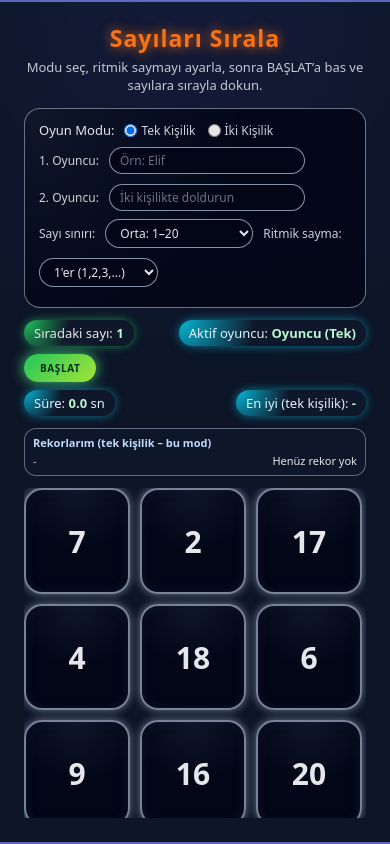
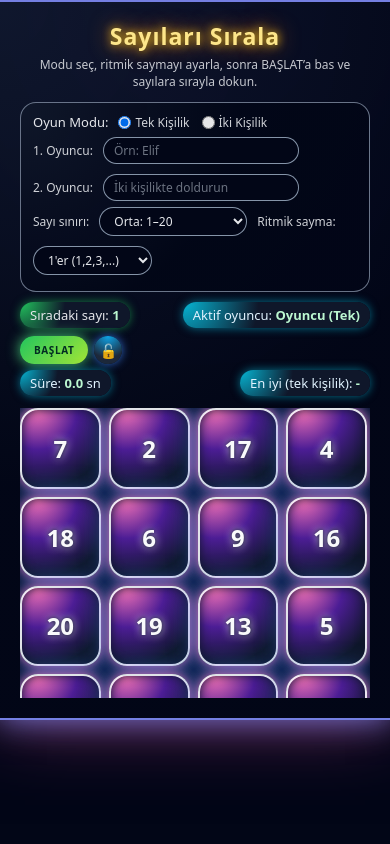
Before and after one commit to serkancetin45/1-sinif-matematik, a plain HTML site: page index.html in a window 390 px wide. Both pictures are taken after a click on the button "BAŞLAT". Drawn offline with Linux system fonts and the light colour scheme.

Commit message:
Add files via upload

```diff
--- a/index.html
+++ b/index.html
@@ -2,6 +2,10 @@
 <html lang="tr">
 <head>
   <meta charset="UTF-8" />
+  <meta
+    name="viewport"
+    content="width=device-width, initial-scale=1, maximum-scale=1, user-scalable=no"
+  />
   <title>Sayı Avcısı – Tek & Çift Kişilik</title>
   <style>
     * {
@@ -20,18 +24,20 @@
         radial-gradient(circle at top, #4f46e5 0, #020617 45%) fixed,
         radial-gradient(circle at bottom, #ec4899 0, #000000 50%) fixed;
       color: #e5e7eb;
+      overflow: hidden;
     }
 
     .game-wrapper {
-      background: rgba(15, 23, 42, 0.92);
+      background: radial-gradient(circle at top left, rgba(15, 23, 42, 0.96) 0, rgba(2, 6, 23, 0.98) 60%);
       border-radius: 24px;
-      border: 2px solid rgba(129, 140, 248, 0.7);
+      border: 2px solid rgba(129, 140, 248, 0.9);
       box-shadow:
-        0 0 25px rgba(129, 140, 248, 0.7),
-        0 0 60px rgba(236, 72, 153, 0.4);
-      padding: 20px 24px 24px;
+        0 0 30px rgba(129, 140, 248, 0.8),
+        0 0 70px rgba(236, 72, 153, 0.5);
+      padding: 18px 20px 20px;
       max-width: 520px;
       width: 100%;
+      max-height: 720px;
       display: flex;
       flex-direction: column;
     }
@@ -40,33 +46,36 @@
       text-align: center;
       font-size: 28px;
       margin-bottom: 4px;
-      color: #f97316;
-      text-shadow: 0 0 12px rgba(249, 115, 22, 0.9);
+      color: #fde68a;
+      text-shadow:
+        0 0 10px rgba(250, 204, 21, 1),
+        0 0 22px rgba(249, 115, 22, 0.9);
       letter-spacing: 1px;
     }
 
     .subtitle {
       text-align: center;
-      font-size: 14px;
-      margin-bottom: 14px;
+      font-size: 13px;
+      margin-bottom: 12px;
       color: #e5e7eb;
       opacity: 0.85;
     }
 
     .settings {
       border-radius: 16px;
-      padding: 12px 14px;
+      padding: 10px 12px;
       background: radial-gradient(circle at top left, rgba(15, 23, 42, 1) 0, rgba(2, 6, 23, 0.9) 55%);
       border: 1px solid rgba(148, 163, 184, 0.7);
-      margin-bottom: 12px;
+      margin-bottom: 10px;
       font-size: 13px;
+      transition: opacity 0.2s ease, filter 0.2s ease;
     }
 
     .settings-row {
       display: flex;
       flex-wrap: wrap;
       gap: 10px;
-      margin-bottom: 8px;
+      margin-bottom: 6px;
       align-items: center;
     }
 
@@ -109,7 +118,7 @@
       display: flex;
       justify-content: space-between;
       align-items: center;
-      margin-bottom: 8px;
+      margin-bottom: 6px;
       font-size: 13px;
       gap: 8px;
       flex-wrap: wrap;
@@ -138,12 +147,12 @@
     .btn {
       border: none;
       border-radius: 999px;
-      padding: 7px 16px;
+      padding: 7px 14px;
       background: linear-gradient(135deg, #22c55e, #a3e635);
       color: #022c22;
       font-weight: 700;
       cursor: pointer;
-      transition: transform 0.12s ease, box-shadow 0.12s ease, filter 0.15s ease;
+      transition: transform 0.12s ease, box-shadow 0.12s ease, filter 0.15s ease, opacity 0.15s ease;
       box-shadow: 0 0 14px rgba(74, 222, 128, 0.9);
       text-transform: uppercase;
       letter-spacing: 0.06em;
@@ -160,70 +169,70 @@
       box-shadow: 0 0 8px rgba(74, 222, 128, 0.7);
     }
 
-    /* REKOR PANELİ (Tek kişilik için) */
-    .records-panel {
-      margin-top: 4px;
-      margin-bottom: 4px;
-      padding: 6px 8px;
-      border-radius: 12px;
-      background: rgba(15, 23, 42, 0.95);
-      border: 1px solid rgba(148, 163, 184, 0.6);
-      font-size: 11px;
-      max-height: 90px;
-      overflow-y: auto;
+    .btn-small {
+      font-size: 10px;
+      padding: 5px 12px;
     }
 
-    .records-title {
-      font-weight: 600;
-      margin-bottom: 2px;
-      color: #bfdbfe;
+    /* Kilit butonu */
+    .icon-btn {
+      border: none;
+      border-radius: 999px;
+      width: 28px;
+      height: 28px;
+      display: flex;
+      align-items: center;
+      justify-content: center;
+      background: radial-gradient(circle at top, #0ea5e9 0, #1d283a 70%);
+      color: #f9fafb;
+      cursor: pointer;
+      box-shadow: 0 0 10px rgba(59, 130, 246, 0.8);
+      font-size: 14px;
+      transition: transform 0.12s ease, box-shadow 0.12s ease, filter 0.15s ease;
     }
 
-    .records-list {
-      list-style: none;
-      padding-left: 0;
+    .icon-btn:hover {
+      filter: brightness(1.1);
+      box-shadow: 0 0 14px rgba(59, 130, 246, 1);
     }
 
-    .records-list li {
-      display: flex;
-      justify-content: space-between;
-      padding: 1px 0;
-      color: #e5e7eb;
-    }
-
-    .records-list li span:first-child {
-      opacity: 0.8;
+    .icon-btn:active {
+      transform: translateY(1px) scale(0.95);
+      box-shadow: 0 0 8px rgba(59, 130, 246, 0.7);
     }
 
     .grid-wrapper {
-      margin-top: 8px;
+      margin-top: 6px;
       flex: 1;
-      max-height: 520px;
+      max-height: 460px;
       overflow-y: auto;
-      padding-right: 4px;
+      padding-right: 3px;
     }
 
     .grid {
       display: grid;
-      grid-template-columns: repeat(4, minmax(64px, 1fr));
-      gap: 10px;
+      grid-template-columns: repeat(auto-fit, minmax(70px, 1fr));
+      gap: 8px;
+      align-items: stretch;
+      justify-items: stretch;
     }
 
     .cell {
       position: relative;
       width: 100%;
-      padding-top: 100%; /* kare */
+      aspect-ratio: 1 / 1; /* kare */
     }
 
     .number-btn {
       position: absolute;
       inset: 0;
       border-radius: 18px;
-      border: 2px solid rgba(148, 163, 184, 0.8);
-      background: radial-gradient(circle at top, #0f172a 0, #020617 55%);
-      color: #e5e7eb;
-      font-size: 28px;
-      font-weight: 700;
+      border: 2px solid rgba(248, 250, 252, 0.9);
+      background:
+        radial-gradient(circle at 20% 0%, rgba(244, 114, 182, 1) 0, rgba(76, 29, 149, 1) 40%, rgba(15, 23, 42, 1) 80%);
+      color: #f9fafb;
+      font-size: clamp(22px, 3vw, 30px);
+      font-weight: 800;
       cursor: pointer;
       display: flex;
       align-items: center;
@@ -235,24 +244,38 @@
         background 0.15s ease,
         opacity 0.28s ease;
       box-shadow:
-        0 0 8px rgba(148, 163, 184, 0.7),
+        0 0 12px rgba(244, 114, 182, 0.9),
+        0 0 28px rgba(59, 130, 246, 0.8),
         inset 0 0 10px rgba(15, 23, 42, 0.9);
+      text-shadow:
+        0 0 4px rgba(15, 23, 42, 1),
+        0 0 9px rgba(248, 250, 252, 0.9);
       user-select: none;
+    }
+
+    .number-btn:hover {
+      box-shadow:
+        0 0 16px rgba(244, 114, 182, 1),
+        0 0 32px rgba(59, 130, 246, 0.95);
+      transform: translateY(-1px) scale(1.01);
     }
 
     .number-btn:active {
       transform: translateY(2px) scale(0.96);
-      box-shadow: 0 0 6px rgba(148, 163, 184, 0.7);
+      box-shadow:
+        0 0 8px rgba(244, 114, 182, 0.8),
+        0 0 18px rgba(59, 130, 246, 0.7);
     }
 
     .number-btn.correct {
       animation: popOut 0.35s forwards;
-      background: radial-gradient(circle at top, #22c55e 0, #166534 60%);
+      background: radial-gradient(circle at top, #22c55e 0, #14532d 60%);
       border-color: #bbf7d0;
       box-shadow:
         0 0 18px rgba(74, 222, 128, 1),
         0 0 40px rgba(22, 163, 74, 0.9);
       color: #022c22;
+      text-shadow: none;
     }
 
     .number-btn.wrong {
@@ -263,9 +286,9 @@
         0 0 18px rgba(248, 113, 113, 1),
         0 0 32px rgba(185, 28, 28, 0.9);
       color: #fee2e2;
+      text-shadow: none;
     }
 
-    /* SONUÇ OVERLAY */
     .finished-overlay {
       position: fixed;
       inset: 0;
@@ -299,7 +322,7 @@
     .finished-card p {
       margin-bottom: 8px;
       font-size: 14px;
-      white-space: pre-line; /* \n varsa satır atla */
+      white-space: pre-line;
     }
 
     .big-emoji {
@@ -314,12 +337,6 @@
       margin-bottom: 8px;
     }
 
-    .btn-small {
-      font-size: 10px;
-      padding: 5px 12px;
-    }
-
-    /* KONFETİ YILDIZLAR */
     .confetti-container {
       position: fixed;
       inset: 0;
@@ -346,7 +363,6 @@
       }
     }
 
-    /* Kazanan ismin yanıp sönme efekti */
     @keyframes winner-blink {
       0%, 100% {
         opacity: 1;
@@ -392,9 +408,33 @@
       50% { transform: translateY(-7px); }
     }
 
+    /* KİLİTLİ MOD GÖRSELİ */
+    body.locked .settings {
+      opacity: 0.4;
+      filter: grayscale(0.4);
+    }
+
+    body.locked #start-btn {
+      opacity: 0.35;
+      box-shadow: none;
+      cursor: default;
+    }
+
+    body.locked #start-btn:hover,
+    body.locked #start-btn:active {
+      filter: none;
+      transform: none;
+    }
+
+    body.locked .settings input,
+    body.locked .settings select {
+      pointer-events: none;
+    }
+
     @media (max-width: 540px) {
       body {
         align-items: stretch;
+        overflow: hidden;
       }
       .game-wrapper {
         max-width: 100%;
@@ -408,13 +448,13 @@
         font-size: 23px;
       }
       .subtitle {
-        font-size: 13px;
+        font-size: 12px;
       }
       .grid {
-        grid-template-columns: repeat(3, minmax(80px, 1fr)); /* telefon için daha dikey ve büyük */
+        grid-template-columns: repeat(auto-fit, minmax(80px, 1fr));
       }
       .number-btn {
-        font-size: 30px;
+        font-size: clamp(24px, 5vw, 32px);
       }
     }
   </style>
@@ -474,7 +514,7 @@
     </div>
   </div>
 
-  <!-- Durum Çubukları + Başlat -->
+  <!-- Durum Çubuğu + Başlat + Kilit -->
   <div class="status-bar">
     <div class="status-pill">
       Sıradaki sayı: <span id="next-number">-</span>
@@ -482,7 +522,10 @@
     <div class="status-pill secondary">
       Aktif oyuncu: <span id="player-label">Yok</span>
     </div>
-    <button id="start-btn" class="btn">BAŞLAT</button>
+    <div style="display:flex; align-items:center; gap:6px;">
+      <button id="start-btn" class="btn">BAŞLAT</button>
+      <button id="lock-btn" class="icon-btn" title="Ekranı kilitle / kilidi aç">🔓</button>
+    </div>
   </div>
 
   <div class="status-bar">
@@ -494,12 +537,7 @@
     </div>
   </div>
 
-  <!-- Tek kişilik rekor listesi -->
-  <div id="records-panel" class="records-panel">
-    <div class="records-title">Rekorlarım (tek kişilik – bu mod)</div>
-    <ul id="records-list" class="records-list"></ul>
-  </div>
-
+  <!-- Oyun Alanı -->
   <div class="grid-wrapper">
     <div id="grid" class="grid"></div>
   </div>
@@ -523,6 +561,7 @@
   const bestTimeEl = document.getElementById("best-time");
   const playerLabelEl = document.getElementById("player-label");
   const startBtn = document.getElementById("start-btn");
+  const lockBtn = document.getElementById("lock-btn");
 
   const player1Input = document.getElementById("player1-name");
   const player2Input = document.getElementById("player2-name");
@@ -534,10 +573,7 @@
   const finishModeTextEl = document.getElementById("finish-mode-text");
   const playAgainBtn = document.getElementById("play-again-btn");
 
-  const recordsPanel = document.getElementById("records-panel");
-  const recordsListEl = document.getElementById("records-list");
-
-  let mode = "single"; // "single" | "two"
+  let mode = "single";
   let currentLimit = parseInt(limitSelect.value, 10);
   let currentStep = parseInt(stepSelect.value, 10);
   let currentSequence = [];
@@ -550,14 +586,13 @@
   const BEST_KEY = "sayiArcadeBestTimes_v2";
   let bestTimes = {};
 
-  const RECORDS_KEY = "sayiArcadeBestLists_v1";
-  let bestLists = {};
-
   let players = [
     { name: "Oyuncu 1", time: null },
     { name: "Oyuncu 2", time: null }
   ];
   let currentPlayerIndex = 0;
+
+  let isLocked = false;
 
   // Ses sistemi
   let audioCtx = null;
@@ -628,7 +663,6 @@
     }, 2800);
   }
 
-  // Zamanlayıcı
   function startTimer() {
     startTime = performance.now();
     timerInterval = setInterval(() => {
@@ -645,13 +679,12 @@
     }
   }
 
-  // Depolar
   function loadBestTimes() {
     try {
       const raw = localStorage.getItem(BEST_KEY);
       bestTimes = raw ? JSON.parse(raw) : {};
       if (typeof bestTimes !== "object" || bestTimes === null) bestTimes = {};
-    } catch (e) {
+    } catch {
       bestTimes = {};
     }
   }
@@ -659,30 +692,13 @@
   function saveBestTimes() {
     try {
       localStorage.setItem(BEST_KEY, JSON.stringify(bestTimes));
-    } catch (e) {}
-  }
-
-  function loadBestLists() {
-    try {
-      const raw = localStorage.getItem(RECORDS_KEY);
-      bestLists = raw ? JSON.parse(raw) : {};
-      if (typeof bestLists !== "object" || bestLists === null) bestLists = {};
-    } catch (e) {
-      bestLists = {};
-    }
-  }
-
-  function saveBestLists() {
-    try {
-      localStorage.setItem(RECORDS_KEY, JSON.stringify(bestLists));
-    } catch (e) {}
+    } catch {}
   }
 
   function getModeKey(limit, step) {
     return limit + "-" + step;
   }
 
-  // Sıra üretme
   function createSequence(limit, step) {
     const result = [];
     for (let n = step; n <= limit; n += step) {
@@ -691,7 +707,6 @@
     return result;
   }
 
-  // Grid
   function shuffle(array) {
     for (let i = array.length - 1; i > 0; i--) {
       const j = Math.floor(Math.random() * (i + 1));
@@ -710,7 +725,7 @@
       return;
     }
 
-    let numbers = shuffle([...currentSequence]);
+    const numbers = shuffle([...currentSequence]);
     numbers.forEach(num => {
       const cell = document.createElement("div");
       cell.className = "cell";
@@ -766,36 +781,6 @@
     }
   }
 
-  // Rekor listesi UI
-  function updateRecordsUI(limit, step) {
-    const key = getModeKey(limit, step);
-    const list = bestLists[key] || [];
-    recordsListEl.innerHTML = "";
-
-    if (!list.length) {
-      const li = document.createElement("li");
-      li.innerHTML = "<span>-</span><span>Henüz rekor yok</span>";
-      recordsListEl.appendChild(li);
-      return;
-    }
-
-    list.slice(0, 5).forEach((t, index) => {
-      const li = document.createElement("li");
-      li.innerHTML = `<span>${index + 1}.</span><span>${t.toFixed(1)} sn</span>`;
-      recordsListEl.appendChild(li);
-    });
-  }
-
-  function addRecord(limit, step, time) {
-    const key = getModeKey(limit, step);
-    if (!bestLists[key]) bestLists[key] = [];
-    bestLists[key].push(time);
-    bestLists[key].sort((a, b) => a - b);
-    if (bestLists[key].length > 10) bestLists[key].length = 10;
-    saveBestLists();
-  }
-
-  // Tek kişilik bitiş
   function handleSingleFinish(totalSeconds) {
     if (isNaN(totalSeconds)) return;
 
@@ -816,10 +801,6 @@
 
     bestTimeEl.textContent = oldBest ? oldBest.toFixed(1) + " sn" : "-";
 
-    // Kişisel rekor listesine ekle
-    addRecord(limit, step, totalSeconds);
-    updateRecordsUI(limit, step);
-
     finishTextEl.textContent = `Süre: ${totalSeconds.toFixed(1)} saniye`;
     if (isNewBest) {
       finishModeTextEl.innerHTML = `Tebrikler <span class="winner-name">${name}</span>! Yeni rekor kırdın! 🎉`;
@@ -832,7 +813,6 @@
     finishedOverlay.style.display = "flex";
   }
 
-  // Çift kişilik bitiş
   function handleTwoFinish(totalSeconds) {
     if (isNaN(totalSeconds)) return;
 
@@ -886,6 +866,8 @@
   }
 
   function startNewMatch() {
+    if (isLocked) return;
+
     const modeInput = document.querySelector('input[name="mode"]:checked');
     mode = modeInput ? modeInput.value : "single";
 
@@ -893,7 +875,6 @@
     currentStep = parseInt(stepSelect.value, 10);
 
     if (mode === "single") {
-      recordsPanel.style.display = "block";
       currentPlayerIndex = 0;
       const name = (player1Input.value || "Oyuncu").trim() || "Oyuncu";
       playerLabelEl.textContent = `${name} (Tek)`;
@@ -902,10 +883,8 @@
       const best = bestTimes[key] ?? null;
       bestTimeEl.textContent = best ? best.toFixed(1) + " sn" : "-";
 
-      updateRecordsUI(currentLimit, currentStep);
       prepareRunForCurrentPlayer();
     } else {
-      recordsPanel.style.display = "none";
       players[0].name = (player1Input.value || "Oyuncu 1").trim() || "Oyuncu 1";
       players[1].name = (player2Input.value || "Oyuncu 2").trim() || "Oyuncu 2";
       players[0].time = null;
@@ -919,6 +898,13 @@
     }
   }
 
+  // Kilit butonu
+  lockBtn.addEventListener("click", () => {
+    isLocked = !isLocked;
+    document.body.classList.toggle("locked", isLocked);
+    lockBtn.textContent = isLocked ? "🔒" : "🔓";
+  });
+
   startBtn.addEventListener("click", () => {
     finishedOverlay.style.display = "none";
     startNewMatch();
@@ -929,11 +915,7 @@
     startNewMatch();
   });
 
-  // Başlangıç
   loadBestTimes();
-  loadBestLists();
-  recordsPanel.style.display = "block";
-  updateRecordsUI(currentLimit, currentStep);
   gridEl.innerHTML = "<div style='padding:12px'>Oyuna başlamak için BAŞLAT'a basın.</div>";
 </script>
 
```
